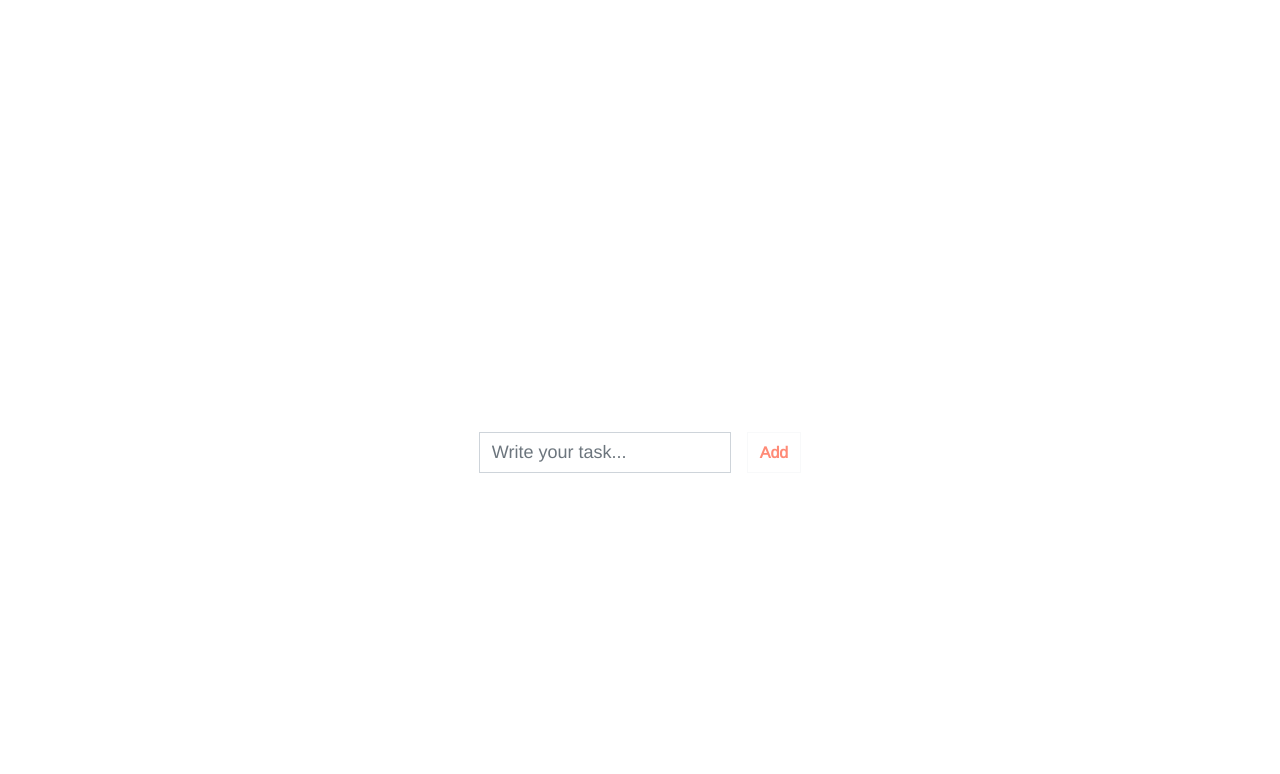
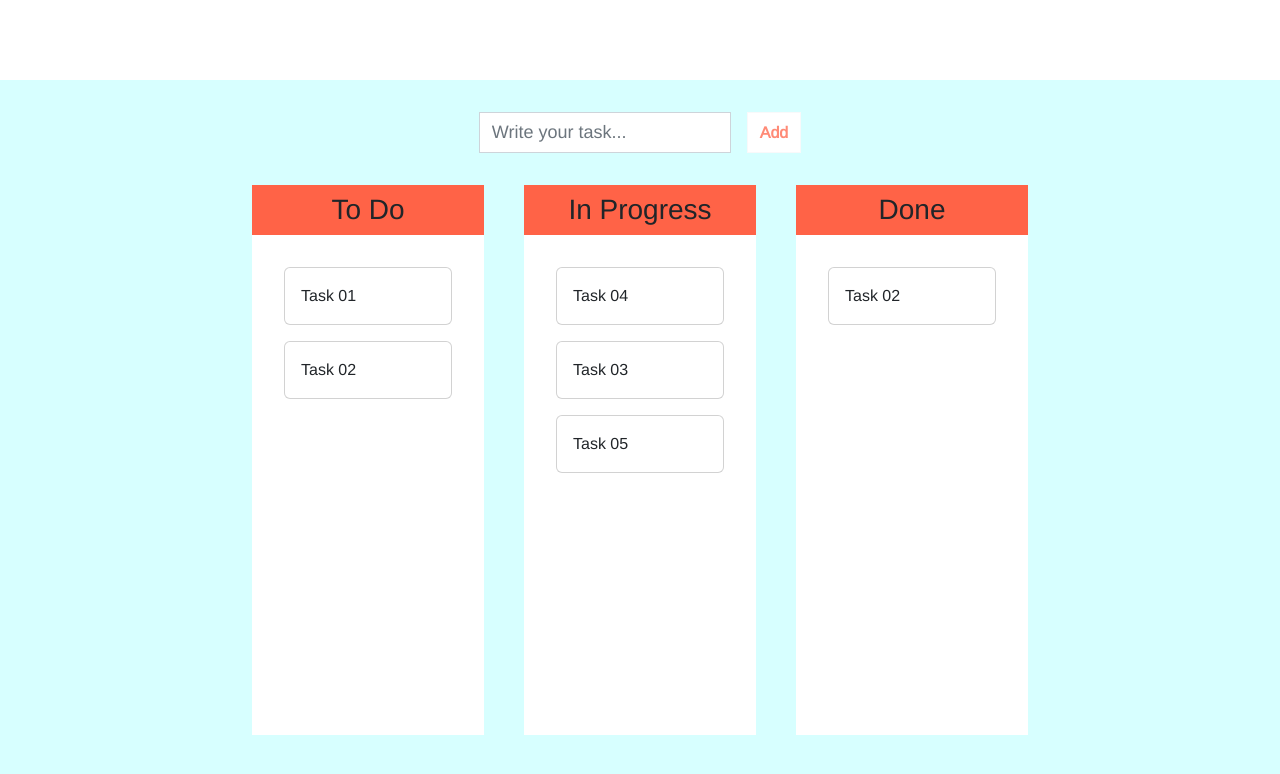
Before and after one commit to NBinte/React-Kanban-Board, a React (Create React App) app: page / in a window 1280 px wide. Shown: the top 774 px of the page. Built offline with nearby package versions, Linux system fonts and the light colour scheme.

Commit message:
Create board

```diff
--- a/src/Assets/css/App.module.css
+++ b/src/Assets/css/App.module.css
@@ -1,6 +1,37 @@
 @import url("https://fonts.googleapis.com/css2?family=Arimo&display=swap");
 
 .app {
+    background-color: #d7ffff;
     position: absolute;
-    top: 50%;
+    top: 10%;
+    padding-bottom: 8rem;
+    font-family: "Arimo", sans-serif;
 }
+
+.boardColumn {
+    margin-right: 0.5rem;
+    margin-left: 0.5rem;
+    max-width: 20%;
+}
+
+.boardRow {
+    display: flex;
+    justify-content: center;
+}
+
+.columnHeader {
+    margin: 0;
+    padding: 0.5rem;
+    text-align: center;
+    background-color: #ff6347;
+}
+
+.columnData {
+    background-color: #ffffff;
+    padding: 1rem;
+    height: 500px;
+}
+
+.cardStyle {
+    margin: 1rem;
+}
--- a/src/Assets/css/FormComp.module.css
+++ b/src/Assets/css/FormComp.module.css
@@ -9,14 +9,12 @@
     width: auto;
     border-radius: 0;
     margin-right: 1rem;
-    font-family: "Arimo", sans-serif;
     font-size: 18px;
     font-weight: 400;
 }
 
 .formButton {
     border-radius: 0;
-    font-family: "Arimo", sans-serif;
     font-size: 16px;
     font-weight: 700;
     color: #ff8b77;
--- a/src/Components/App.js
+++ b/src/Components/App.js
@@ -4,6 +4,7 @@ import Container from "react-bootstrap/Container";
 import Row from "react-bootstrap/Row";
 import Col from "react-bootstrap/Col";
 import FormComp from "./FormComp";
+import Card from "react-bootstrap/Card";
 
 import style from "../Assets/css/App.module.css";
 
@@ -20,6 +21,45 @@ const App = () => {
                 <Row>
                     <FormComp></FormComp>
                 </Row>
+
+                <Row className={style.boardRow}>
+                    <Col className={style.boardColumn}>
+                        <h3 className={style.columnHeader}>To Do</h3>
+                        <div className={style.columnData}>
+                            <Card className={style.cardStyle}>
+                                <Card.Body>Task 01</Card.Body>
+                            </Card>
+
+                            <Card className={style.cardStyle}>
+                                <Card.Body>Task 02</Card.Body>
+                            </Card>
+                        </div>
+                    </Col>
+                    <Col className={style.boardColumn}>
+                        <h3 className={style.columnHeader}>In Progress</h3>
+                        <div className={style.columnData}>
+                            <Card className={style.cardStyle}>
+                                <Card.Body>Task 04</Card.Body>
+                            </Card>
+
+                            <Card className={style.cardStyle}>
+                                <Card.Body>Task 03</Card.Body>
+                            </Card>
+
+                            <Card className={style.cardStyle}>
+                                <Card.Body>Task 05</Card.Body>
+                            </Card>
+                        </div>
+                    </Col>
+                    <Col className={style.boardColumn}>
+                        <h3 className={style.columnHeader}>Done</h3>
+                        <div className={style.columnData}>
+                            <Card className={style.cardStyle}>
+                                <Card.Body>Task 02</Card.Body>
+                            </Card>
+                        </div>
+                    </Col>
+                </Row>
             </Container>
         </>
     );
```
